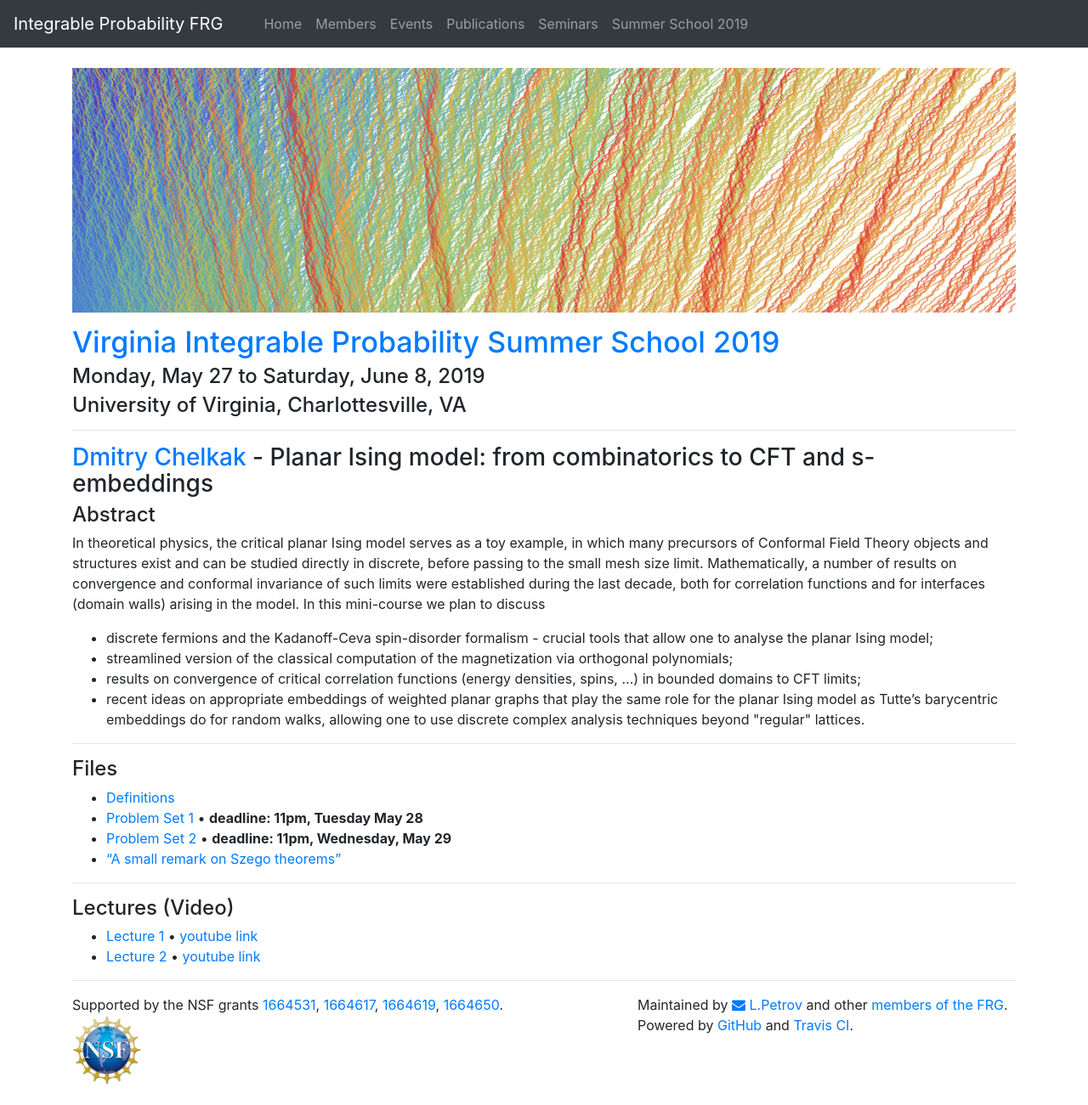
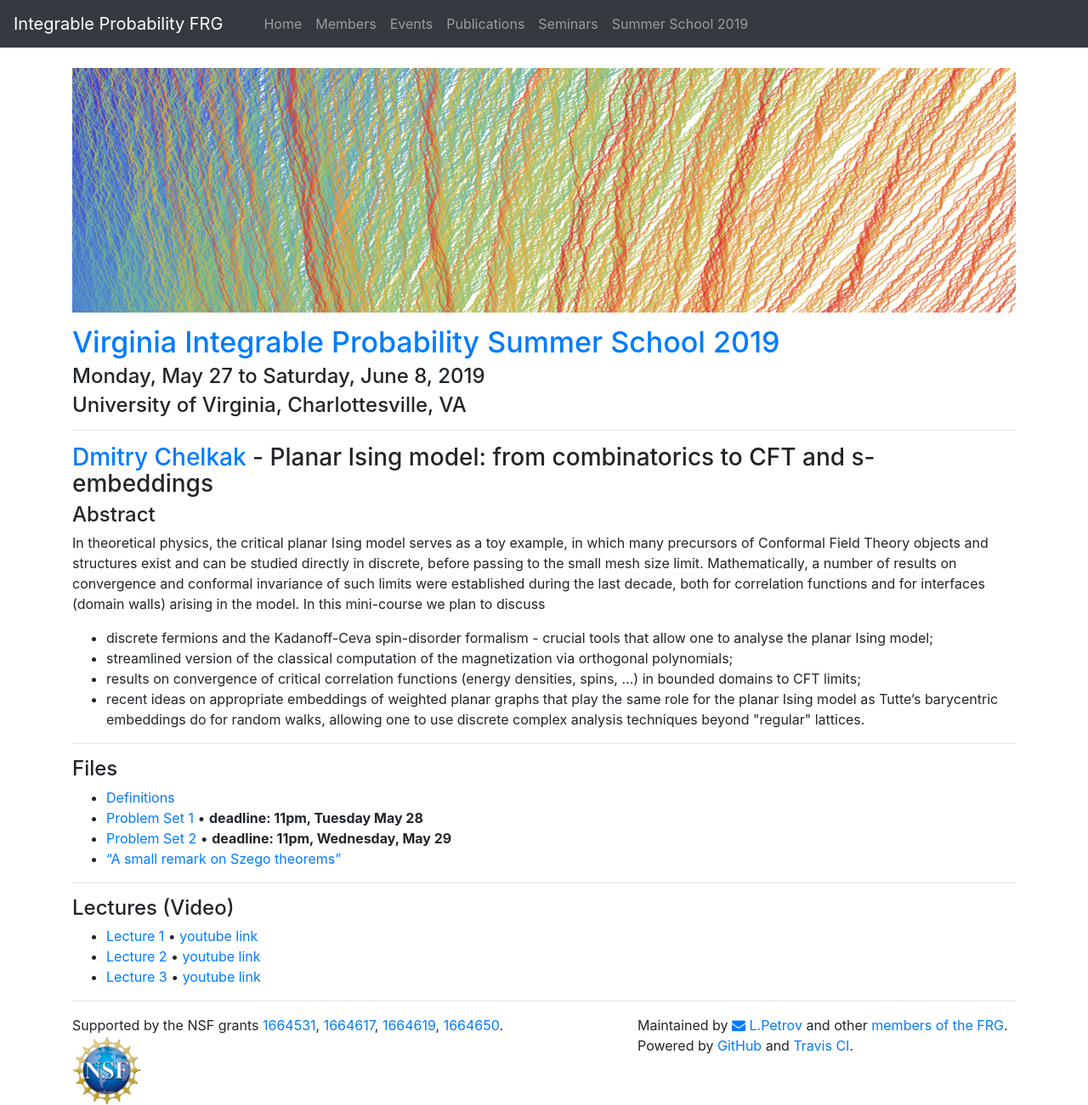
Before and after one commit to int-prob/int-prob-code, a Jekyll site: the page built from vipss2019/chelkak.md, in a window 1280 px wide. Shown: the whole page at 85% size. Built offline with Jekyll 4.4.1, drawn with Linux system fonts in a browser that asks for light colours; nearby versions of some CDN libraries; before the commit the page ends 1277 px from its top, so only the background shows below that.

Commit message:
update chelkak.md at Wed May 29 11:19:52 EDT 2019

```diff
--- a/vipss2019/chelkak.md
+++ b/vipss2019/chelkak.md
@@ -42,4 +42,5 @@
 ### Lectures (Video)
 
 - [Lecture 1](http://vipss19-lect.s3-website-us-east-1.amazonaws.com/Chelkak-1.mp4) &bull; [youtube link](https://youtu.be/kRBREbwmFY4)
-- [Lecture 2](http://vipss19-lect.s3-website-us-east-1.amazonaws.com/Chelkak-2.mp4)  &bull; [youtube link](https://youtu.be/xvjsHEtCXQM)
+- [Lecture 2](http://vipss19-lect.s3-website-us-east-1.amazonaws.com/Chelkak-2.mp4) &bull; [youtube link](https://youtu.be/xvjsHEtCXQM)
+- [Lecture 3](http://vipss19-lect.s3-website-us-east-1.amazonaws.com/Chelkak-3.mp4) &bull; [youtube link](https://youtu.be/2fR18JJIKEI)
```
